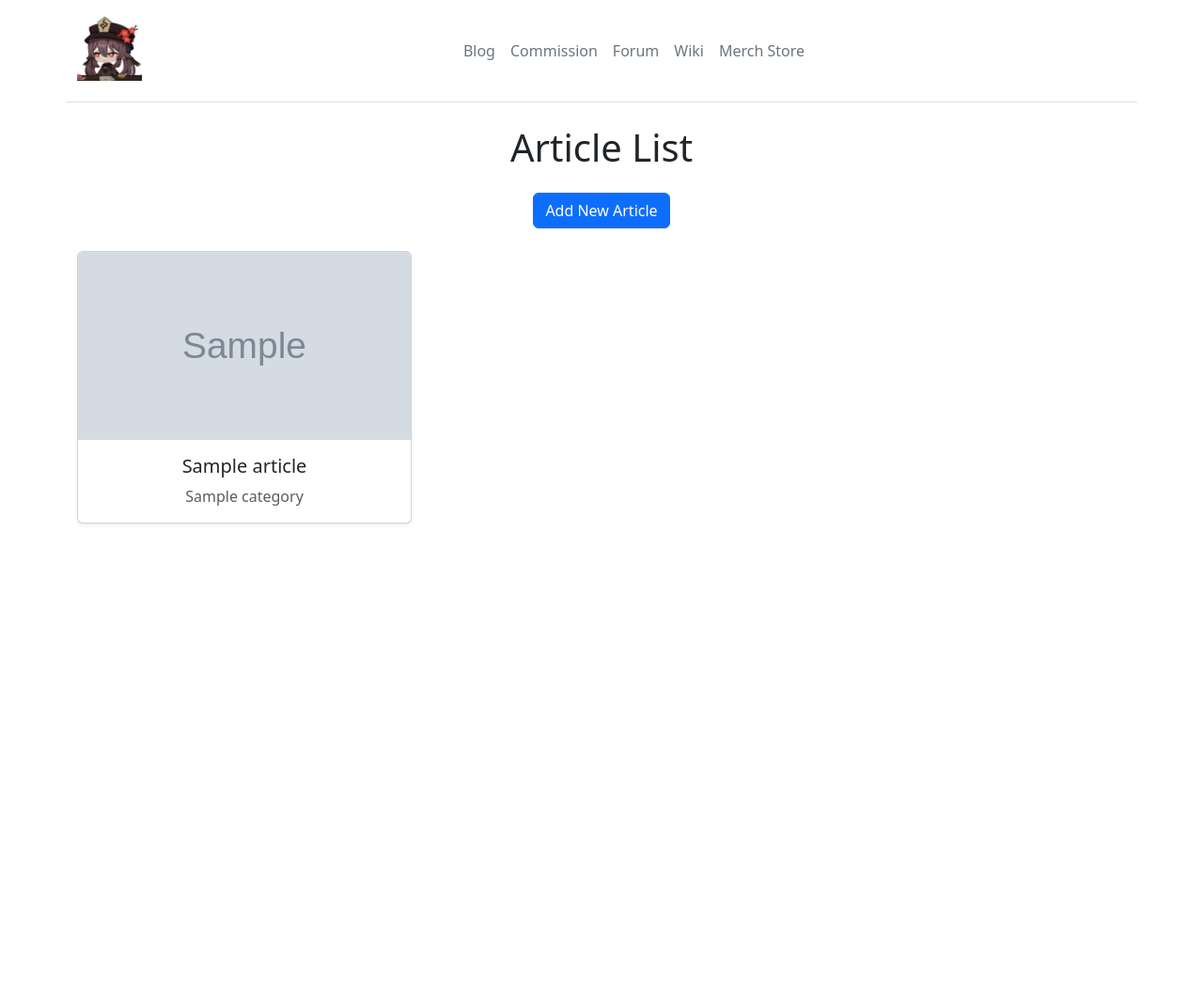
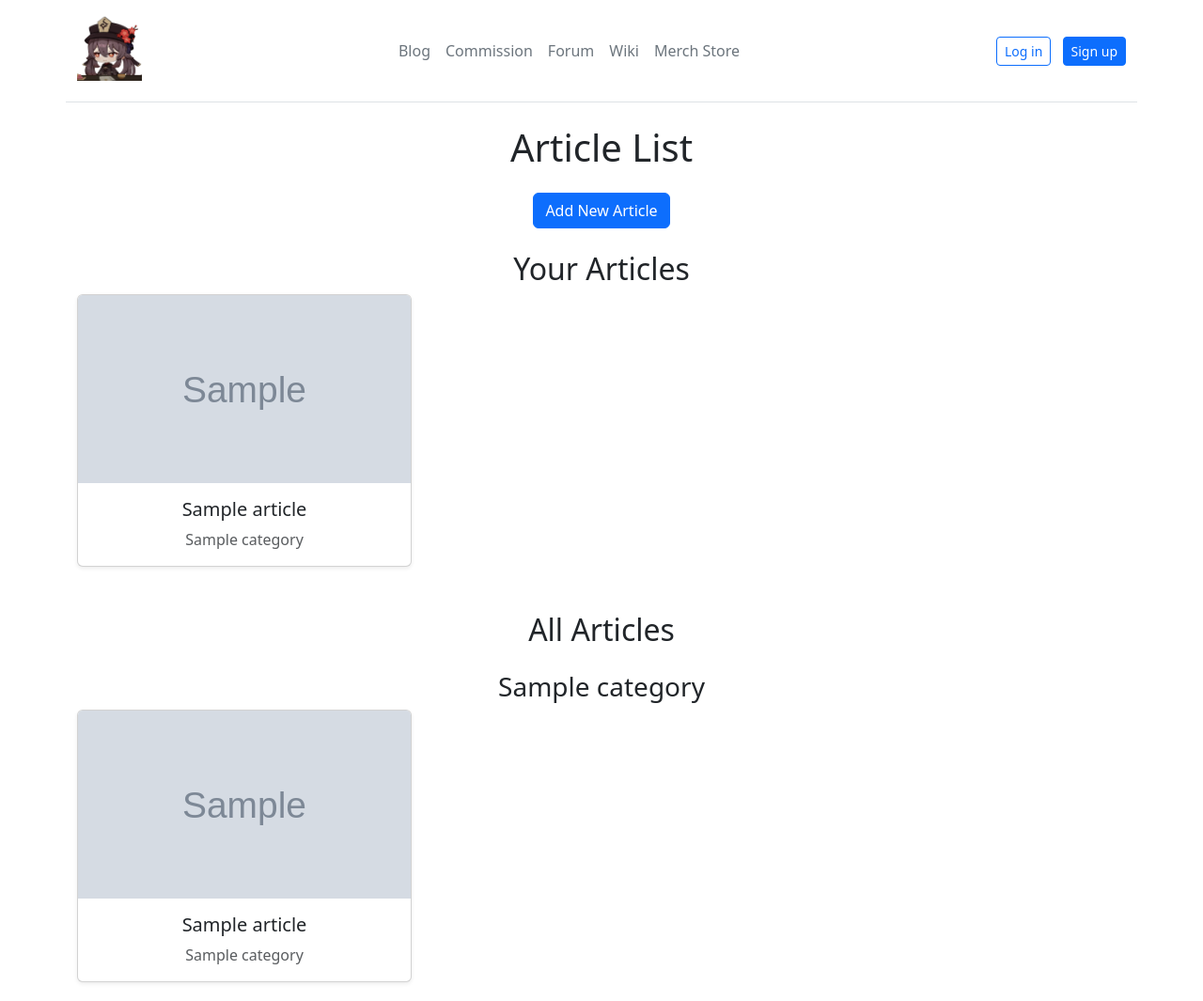
Before and after one commit to loltreeman/hobbysite-CD-1, a Django app: template hobbysite/blog/templates/article_list.html in a window 1280 px wide. Shown: the whole page at 94% size. Before the commit the page ends 558 px from the top, so only its background shows below. Run offline with Django 5.2, Linux system fonts and the light colour scheme; the template is opened without the code that fills it: most values are stand-ins (such as "Sample title", 1, 10 or a date in 2020); grey boxes marked "Sample" are stand-in pictures.

Commit message:
Added user management to the templates

```diff
--- a/hobbysite/blog/templates/article_add.html
+++ b/hobbysite/blog/templates/article_add.html
@@ -46,11 +46,6 @@
           <input type="file" name="header_image" class="form-control">
         </div>
 
-        <div class="mb-3">
-          <label for="image_description" class="form-label">Image Description</label>
-          <input type="text" name="image_description" class="form-control" value="{{ form.image_description.value }}">
-        </div>
-
         <div class="d-grid gap-2 d-md-block">
           <button type="submit" class="btn btn-success">Submit</button>
           <button type="reset" class="btn btn-outline-warning">Reset</button>
--- a/hobbysite/blog/templates/article_list.html
+++ b/hobbysite/blog/templates/article_list.html
@@ -11,8 +11,10 @@
         </a>
     </div>
 
-    <div class="row row-cols-1 row-cols-md-2 row-cols-lg-3 g-4">
-        {% for article in object_list %}
+    <!-- Your Articles Section -->
+    <h2>Your Articles</h2>
+    <div class="row row-cols-1 row-cols-md-2 row-cols-lg-3 g-4 mb-5">
+        {% for article in user_articles %}
         <div class="col">
             <a href="{{ article.get_absolute_url }}" class="text-decoration-none text-dark">
                 <div class="card shadow-sm h-100">
@@ -26,7 +28,34 @@
                 </div>
             </a>
         </div>
+        {% empty %}
+        <p class="text-center">You have no articles yet. <a href="{% url 'blog:article_add' %}">Add one now</a>.</p>
         {% endfor %}
     </div>
+
+    <!-- All Other Articles Grouped by Category -->
+    <h2>All Articles</h2>
+    {% for category, articles in grouped_articles %}
+        <h3 class="mt-4">{{ category.name }}</h3>
+        <div class="row row-cols-1 row-cols-md-2 row-cols-lg-3 g-4">
+            {% for article in articles %}
+            <div class="col">
+                <a href="{{ article.get_absolute_url }}" class="text-decoration-none text-dark">
+                    <div class="card shadow-sm h-100">
+                        {% if article.header_image %}
+                            <img src="{{ article.header_image.url }}" class="card-img-top" alt="{{ article.title }}" style="height: 200px; object-fit: cover;">
+                        {% endif %}
+                        <div class="card-body">
+                            <h5 class="card-title">{{ article.title }}</h5>
+                            <p class="card-text text-muted">{{ article.category }}</p>
+                        </div>
+                    </div>
+                </a>
+            </div>
+            {% endfor %}
+        </div>
+    {% empty %}
+        <p class="text-center">There are no articles from other users yet.</p>
+    {% endfor %}
 </div>
 {% endblock %}
--- a/hobbysite/blog/templates/base_blog.html
+++ b/hobbysite/blog/templates/base_blog.html
@@ -48,7 +48,22 @@
                 <li><a class="nav-link px-2 link-secondary" href="/merchstore/items/">Merch Store</a></li>
             </ul>
             <div class="col-auto text-end">
-            </div>
+                {% if request.user.is_authenticated %}
+                <span class="me-2">
+                    Welcome,
+                    <a href="{% url 'user_management:profile_dashboard' %}" class="fw-bold text-decoration-none">
+                      {{ request.user.username }}
+                    </a>!
+                  </span>
+                  <form action="{% url 'logout' %}" method="POST" class="d-inline">
+                    {% csrf_token %}
+                    <button type="submit" class="btn btn-outline-danger btn-sm">Log out</button>
+                  </form>
+                {% else %}
+                  <a href="{% url 'login' %}" class="btn btn-outline-primary btn-sm me-2">Log in</a>
+                  <a href="{{ register_url }}" class="btn btn-primary btn-sm">Sign up</a>
+                {% endif %}
+              </div>
         </header>
     </nav>
     <article>
```
